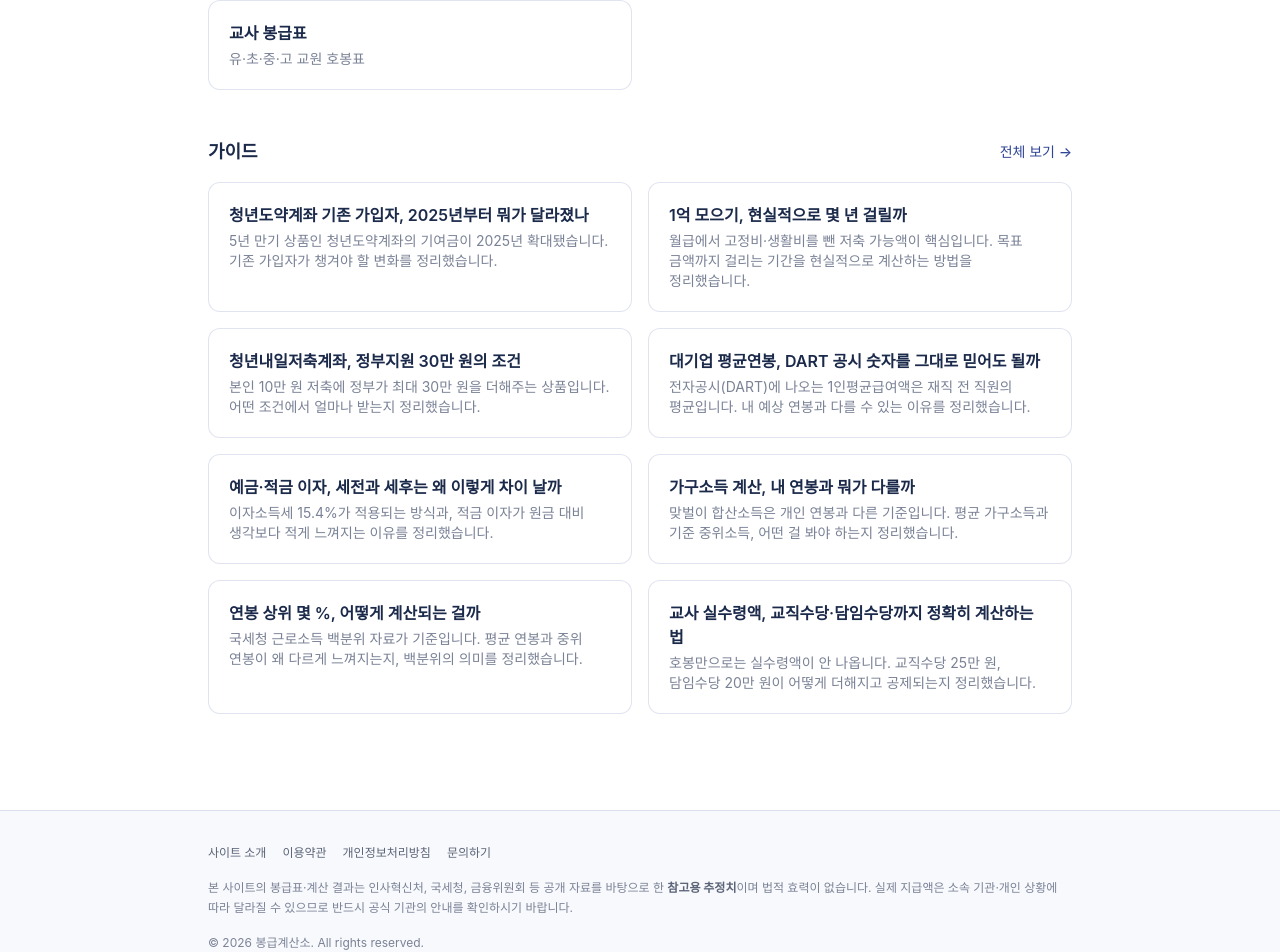
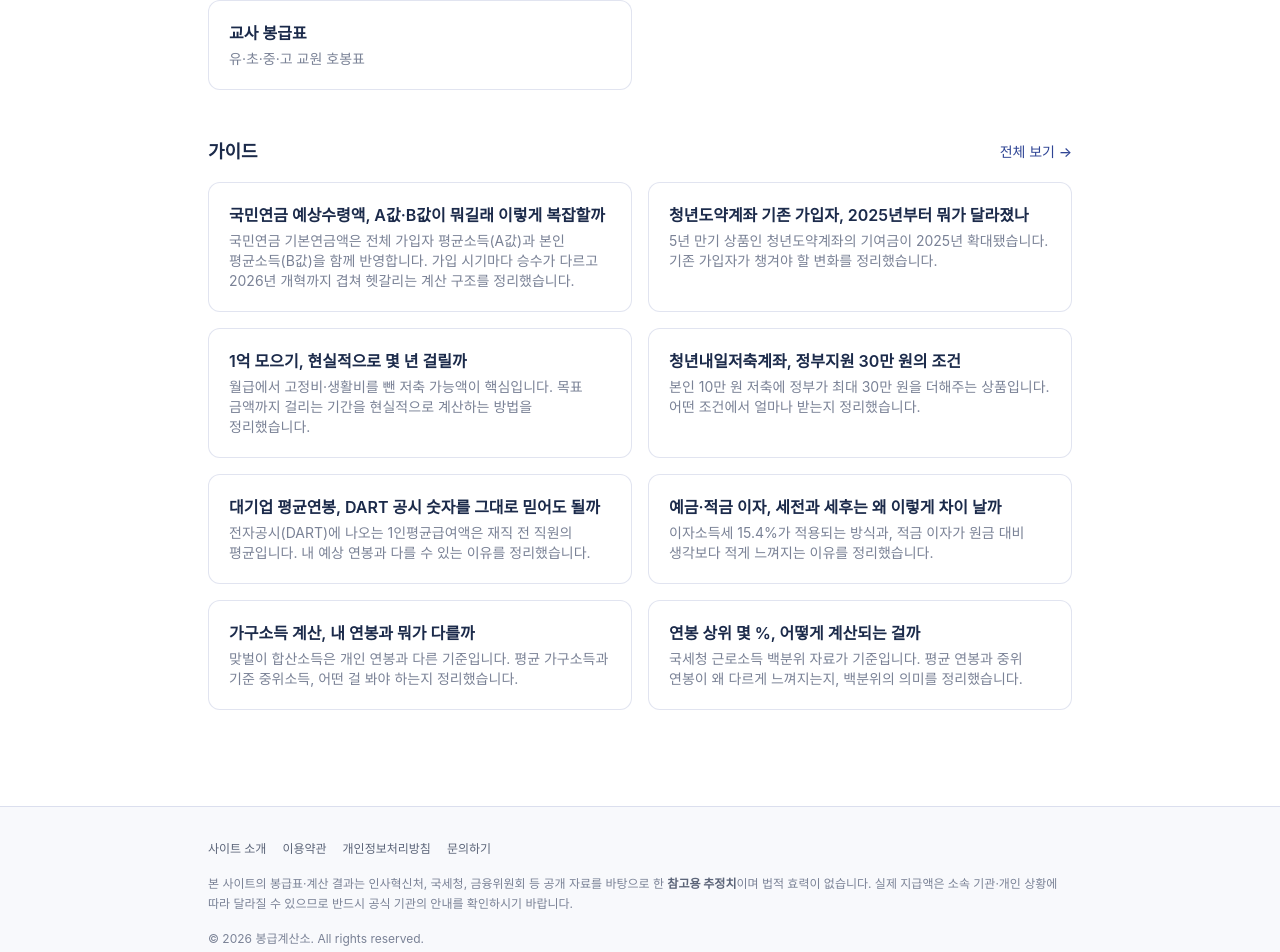
Before and after one commit to parkdane/pay-calc, a Next.js app: page / in a window 1280 px wide. Shown: the part 1917-2869 px from the top of the page. Built offline with nearby package versions, Linux system fonts and the light colour scheme; a web font is replaced by a local one.

Commit message:
국민연금 예상수령액 가이드 신규 작성

```diff
--- a/data/guides.ts
+++ b/data/guides.ts
@@ -739,4 +739,43 @@ export const GUIDES: Guide[] = [
     ],
   },
 
+  {
+    slug: "national-pension-guide",
+    title: "국민연금 예상수령액, A값·B값이 뭐길래 이렇게 복잡할까",
+    desc: "국민연금 기본연금액은 전체 가입자 평균소득(A값)과 본인 평균소득(B값)을 함께 반영합니다. 가입 시기마다 승수가 다르고 2026년 개혁까지 겹쳐 헷갈리는 계산 구조를 정리했습니다.",
+    date: "2026-08-26",
+    calcHref: "/calc/national-pension",
+    calcLabel: "내 국민연금 예상수령액 계산하기",
+    sections: [
+      {
+        h2: "국민연금액은 A값과 B값 두 숫자로 정해집니다",
+        paragraphs: [
+          "국민연금 기본연금액은 전체 가입자의 평균소득(A값)과 본인의 가입기간 평균소득(B값)을 함께 반영해서 계산됩니다. 2026년 A값은 3,193,511원입니다. 본인 소득이 얼마든 A값이 절반가량 함께 반영되기 때문에, 평균보다 소득이 낮았던 사람은 낸 보험료 대비 더 유리하게, 평균보다 높았던 사람은 상대적으로 덜 유리하게 계산되는 소득재분배 구조입니다.",
+          "그래서 국민연금은 낸 만큼만 돌려받는 개인연금과는 계산 방식이 다릅니다. 이 계산기에서는 본인의 가입기간 평균소득을 B값으로 직접 입력해야 하며, 정확한 재평가 소득월액은 국민연금공단 가입내역 조회에서 확인할 수 있습니다.",
+        ],
+      },
+      {
+        h2: "가입 시기마다 계산 승수가 다릅니다",
+        paragraphs: [
+          "소득대체 승수는 가입 시기에 따라 다르게 적용됩니다. 1998년까지는 2.4(대신 B값은 0.75배만 반영), 1999~2007년은 1.8, 2008~2025년은 매년 1.5에서 1.245까지 선형으로 낮아졌습니다. 제도 도입 초기 가입분일수록 승수가 높게 적용되는 구조입니다.",
+          "2026년부터는 2025년 국회를 통과한 연금개혁에 따라 소득대체율이 41.5%에서 43%로 오르면서, 이후 가입기간에는 승수 1.29가 적용됩니다. 계속 낮아지던 승수가 2026년부터 다시 오르는 쪽으로 바뀐 것입니다. 이 계산기는 가입 시작·종료 연월을 연 단위로 나눠 각 구간에 맞는 승수를 자동으로 적용해 합산합니다.",
+        ],
+      },
+      {
+        h2: "10년은 채워야 하고, 20년 넘으면 더 받습니다",
+        paragraphs: [
+          "국민연금은 최소 10년(120개월)을 채워야 매달 연금으로 받을 수 있습니다. 10년을 못 채우면 낸 보험료를 이자와 함께 반환일시금으로 한 번에 받는 것으로 끝납니다. 반대로 20년(240개월)을 넘게 가입하면 초과한 개월 수만큼 연 5%씩 연금액이 가산됩니다.",
+          "수급 시기도 조정할 수 있습니다. 정해진 지급개시연령(출생연도에 따라 60~65세)보다 최대 5년 일찍 받으면 1년당 6%씩 감액(최대 30%)되고, 최대 5년 늦게 받으면 1년당 7.2%씩 가산(최대 36%)됩니다. 배우자·자녀 등 부양가족이 있으면 부양가족연금액이 별도로 더해집니다(2026년 기준 배우자 연 260,720원, 자녀·부모 1인당 연 173,770원).",
+        ],
+      },
+      {
+        h2: "이 계산기가 참고용인 이유",
+        paragraphs: [
+          "정확한 국민연금액은 국민연금공단이 보유한 실제 재평가 소득이력을 기준으로 계산됩니다. 이 계산기는 사용자가 입력한 가입기간 평균소득(B값) 하나로 전체 기간을 근사하기 때문에, 소득이 해마다 크게 오르내렸다면 실제 값과 차이가 날 수 있습니다.",
+          "또한 2026년 이후 승수 1.29는 2025년 연금개혁 확정 자료를 근거로 한 값이며, 2027년 이후 추가 조정 여지가 있는 항목입니다. 정확한 예상수령액은 국민연금공단 홈페이지의 모의계산이나 가까운 지사 상담을 통해 최종 확인하는 것이 안전합니다.",
+        ],
+      },
+    ],
+  },
+
 ];
```
